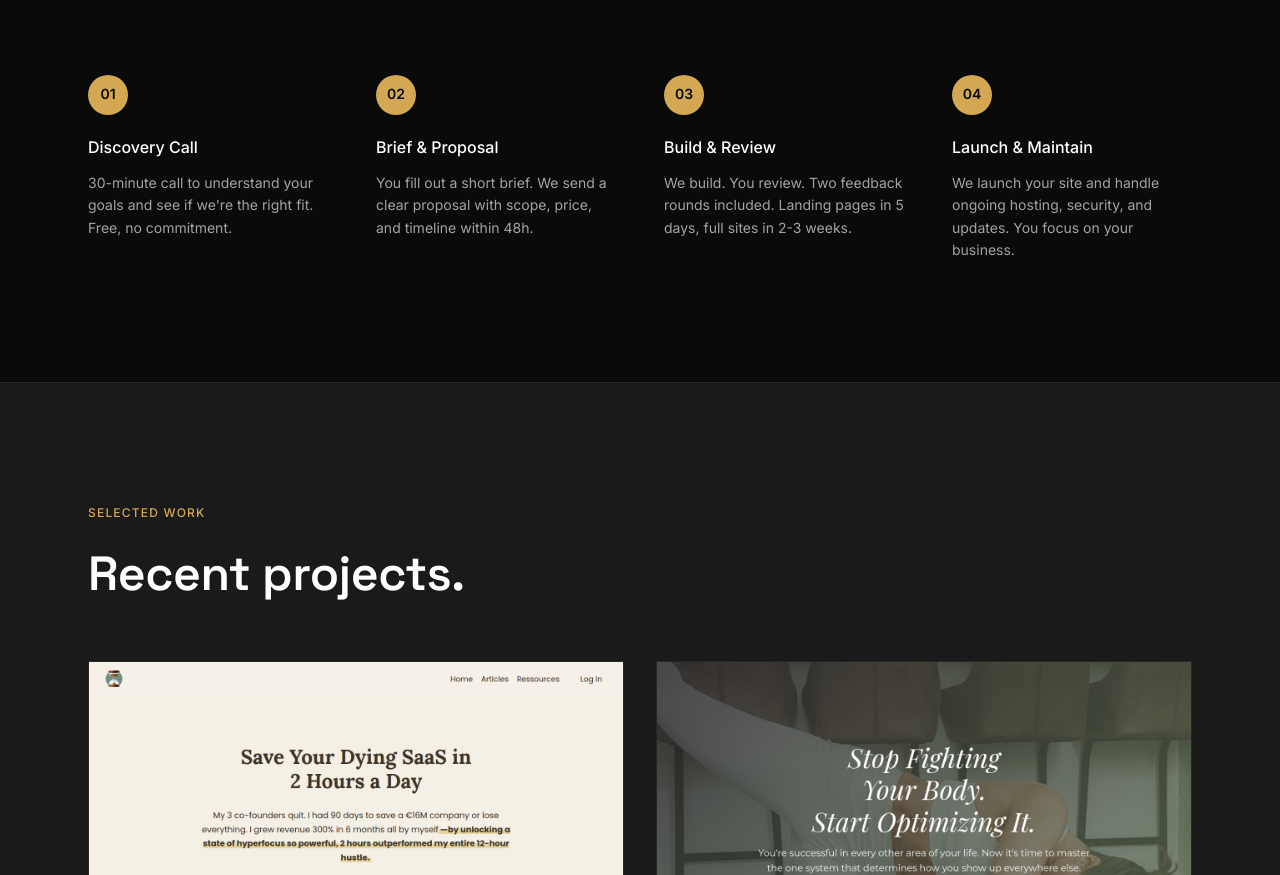
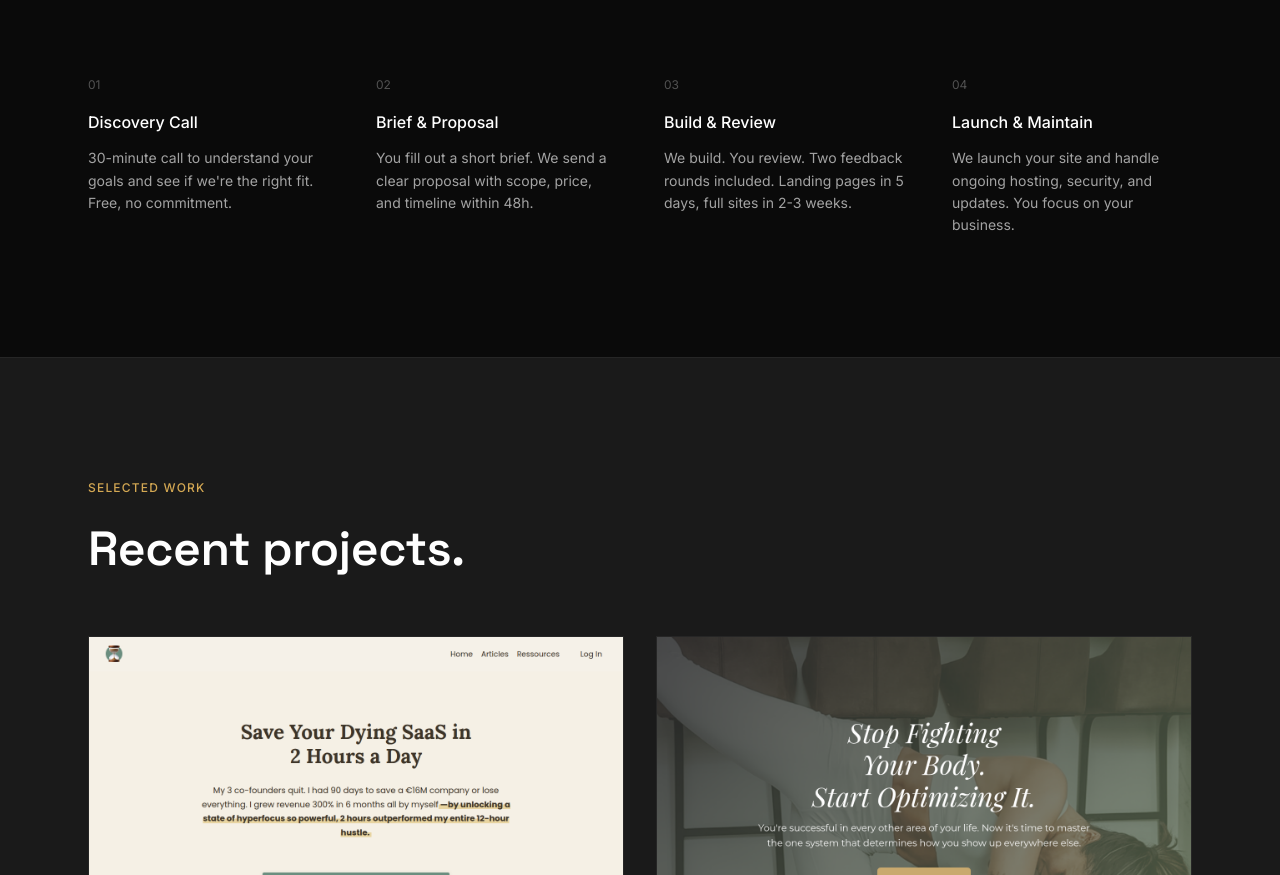
Before and after one commit to Tiklgra/launchpad-studio, a website: page index.html in a window 1280 px wide. Shown: the part 3217-4092 px from the top of the page. Drawn offline with Linux system fonts and the light colour scheme.

Commit message:
Unify numbering style (How We Work matches Why Us)

```diff
--- a/styles.css
+++ b/styles.css
@@ -357,17 +357,10 @@ p {
 }
 
 .process-num {
-    display: inline-flex;
-    align-items: center;
-    justify-content: center;
-    width: 40px;
-    height: 40px;
-    border-radius: 50%;
-    background: var(--accent);
-    color: var(--bg);
-    font-size: 0.875rem;
-    font-weight: 600;
-    margin-bottom: 20px;
+    display: block;
+    font-size: 0.75rem;
+    color: var(--text-muted);
+    margin-bottom: 16px;
 }
 
 .process-step h4 {
```
